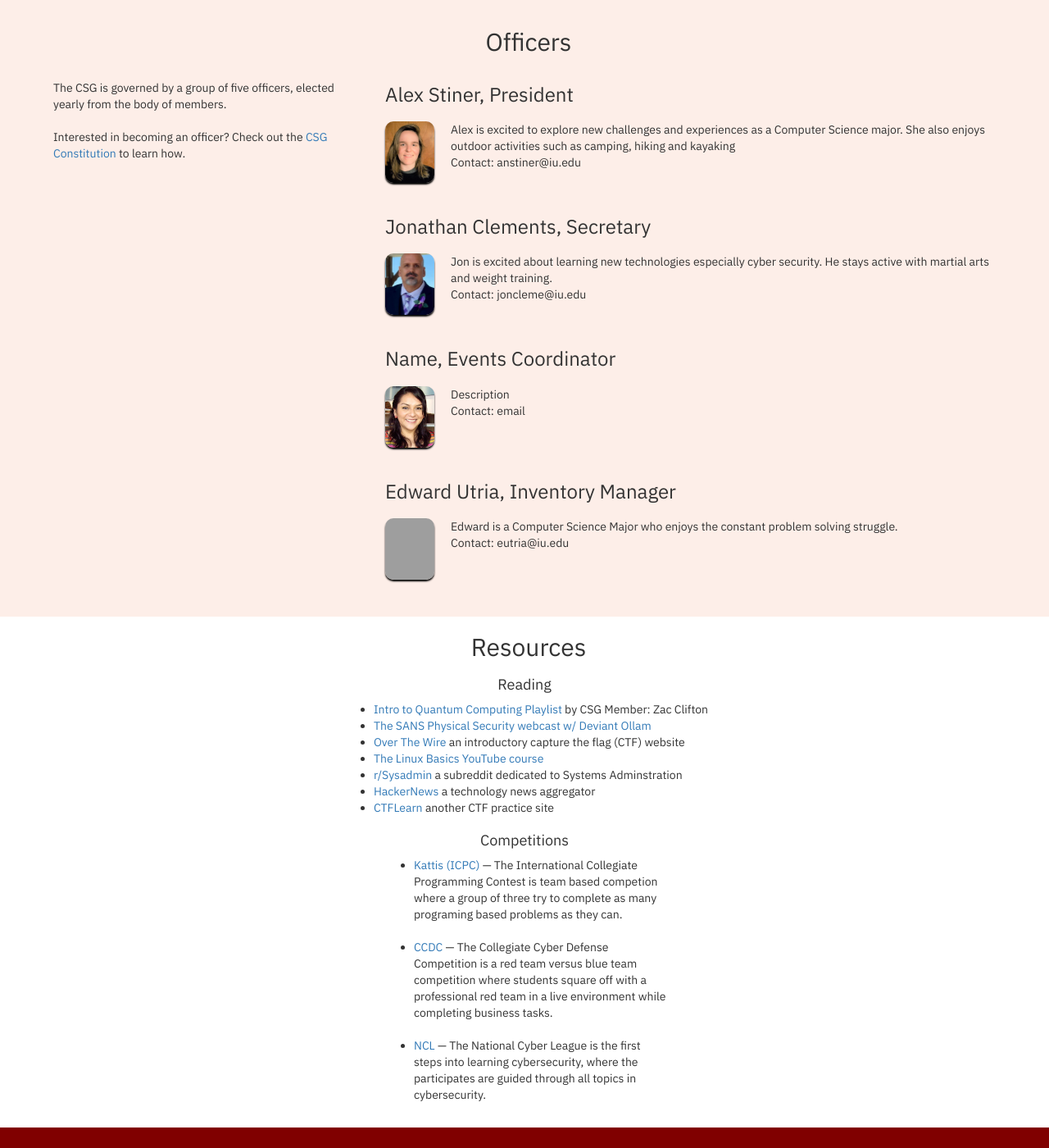
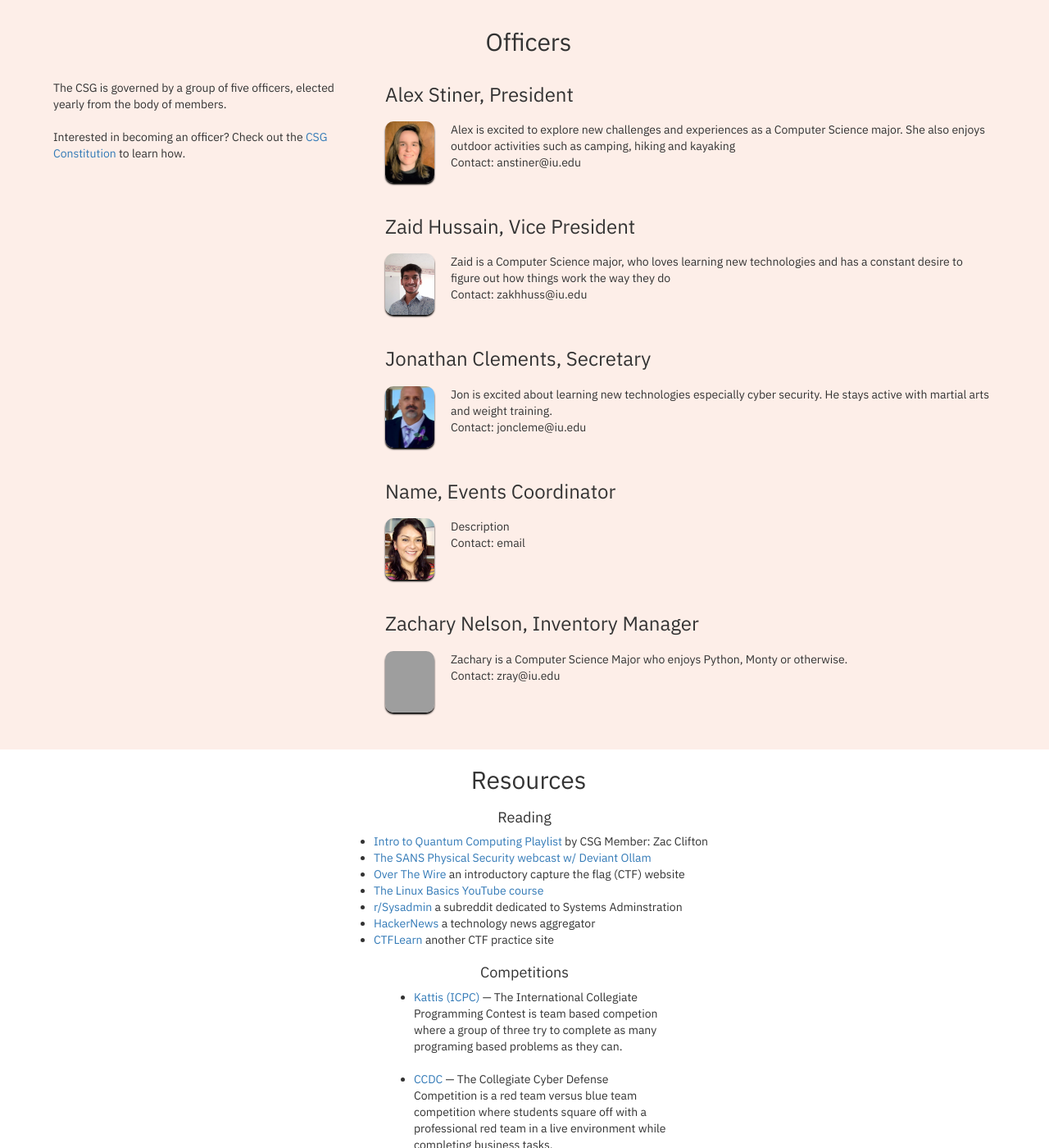
Before and after one commit to ius-csg/csghomepage, a Jekyll site: the page built from index.html, in a window 1280 px wide and 1400 px high, scrolled down 2065 px. Shown: the whole window at 82% size. Built offline with Jekyll 4.4.1, drawn with Linux system fonts in a browser that asks for light colours; grey boxes are pictures that could not be loaded.

Commit message:
Added Zachary Nelson changes.

```diff
--- a/_data/people.yml
+++ b/_data/people.yml
@@ -9,7 +9,7 @@
   description: "Zaid is a Computer Science major, who loves learning new technologies and has a constant desire to figure out how things work the way they do"
   contact: "zakhhuss@iu.edu"
 
-  name: "Jonathan Clements"
+- name: "Jonathan Clements"
   occupation: "Secretary"
   description: "Jon is excited about learning new technologies especially cyber security. He stays active with martial arts and weight training."
   contact: "joncleme@iu.edu"
@@ -19,7 +19,7 @@
   description: "Description"
   contact: "email"
 
-- name: "Edward Utria"
+- name: "Zachary Nelson"
   occupation: "Inventory Manager"
-  description: "Edward is a Computer Science Major who enjoys the constant problem solving struggle."
-  contact: "eutria@iu.edu"
+  description: "Zachary is a Computer Science Major who enjoys Python, Monty or otherwise."
+  contact: "zray@iu.edu"
```
